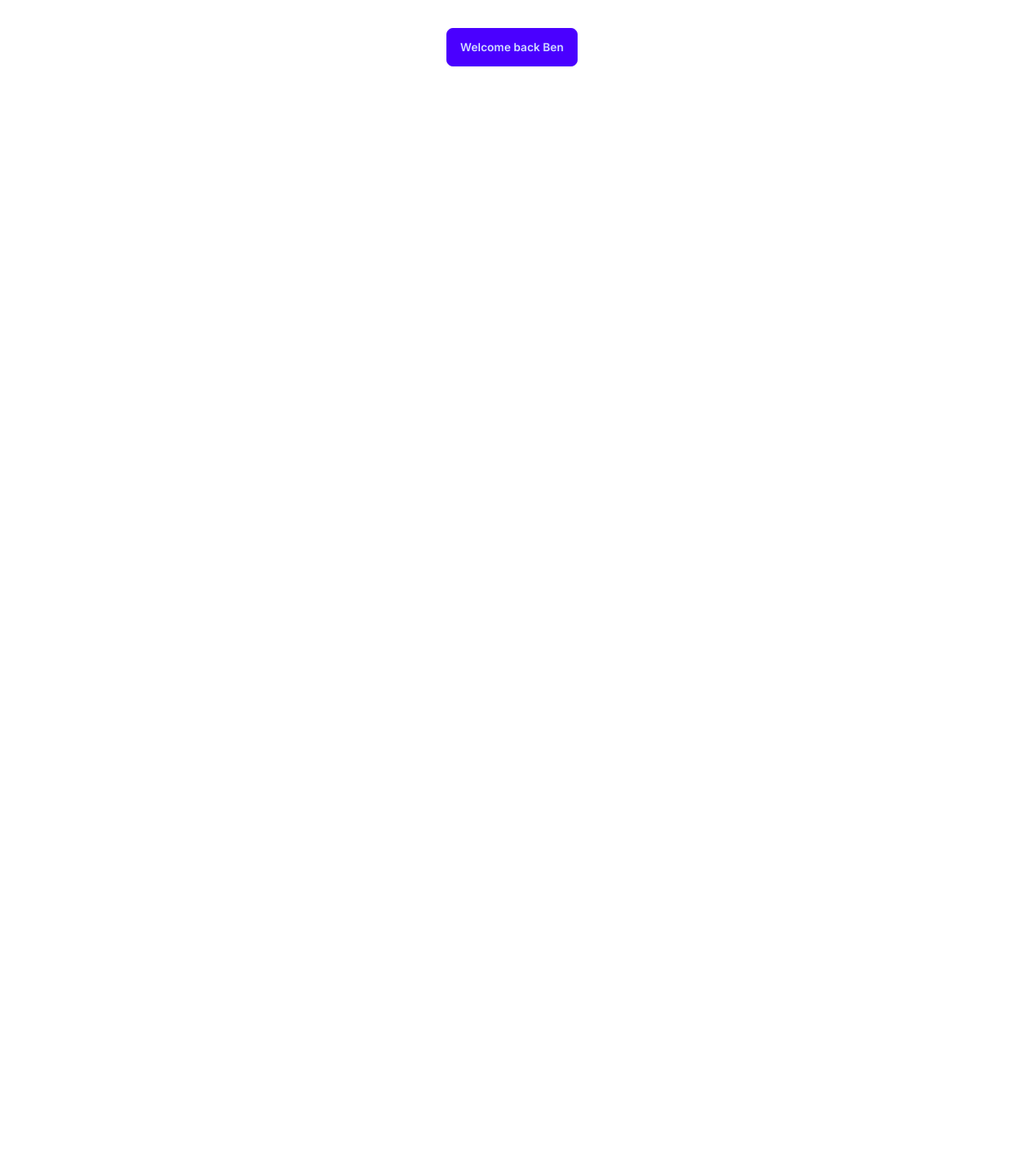
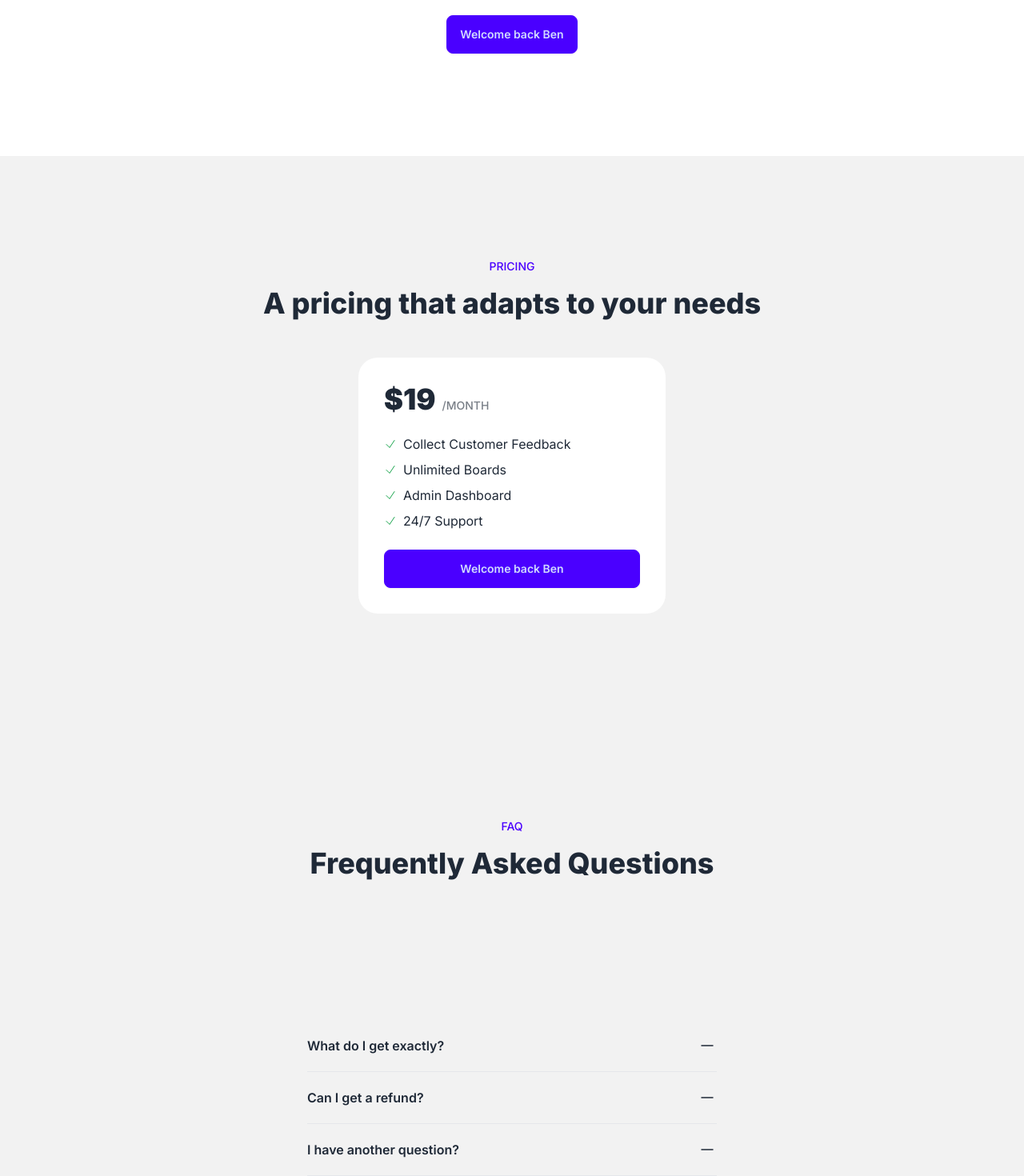
Before and after one commit to brbe571/codeFast, a Next.js app: page / in a window 1280 px wide. Shown: the part 381-1851 px from the top of the page at 80% size. Before the commit the page ends 800 px from the top, so only its background shows below. Built offline with nearby package versions, Linux system fonts and the light colour scheme.

Commit message:
added FAQ

```diff
--- a/app/layout.js
+++ b/app/layout.js
@@ -10,7 +10,7 @@
 
 export default function RootLayout({ children }) {
   return (
-    <html lang="en" data-theme="light">
+    <html lang="en" data-theme="light" className="scroll-smooth">
       <body className={inter.className}>{children}</body>
     </html>
   );
--- a/app/page.js
+++ b/app/page.js
@@ -1,32 +1,94 @@
 import Link from "next/link";
 import ButtonLogin from "@/components/ButtonLogin";
+import ListItem from "@/components/ListItem";
+import FAQListItem from "@/components/FAQListItem";
 
 
 export default function Home() {
   const isLoggedIn = true;
   const name = "Ben";
 
+
+
   return (
     <main>
-        <section className="bg-base-200">
+      {/* HEADER */}
+      <section className="bg-base-200" id="header">
           <div className="bg-base-200 flex justify-between items-center py-2 px-8 max-w-3xl mx-auto">
             <div>CodeFastSaas</div>
             <div className="space-x-4 max-md:hidden">
-              <a className="link link-hover">Pricing</a>
-              <a className="link link-hover">FAQ</a>
+              <a className="link link-hover" href="#pricing">Pricing</a>
+              <a className="link link-hover" href="#FAQ">FAQ</a>
             </div>
             <div>
               <ButtonLogin isLoggedIn={isLoggedIn} name={name} />
             </div>
           </div>
       </section>
-      <section className='text-center py-32 px-8 max-w-3xl mx-auto'>
+      {/* HERO */}
+      <section className='text-center py-32 px-8 max-w-3xl mx-auto' id="hero">
         <h1 className='text-4xl lg:text-5xl font-extrabold mb-6'>Collect Customer feedback to build better products</h1>
         <div className='opacity-90 mb-10'>Create a feedback board in minutes, prioritize features, abd build products your customers will love</div>
 
         <ButtonLogin isLoggedIn={isLoggedIn} name={name} />
 
       </section>
+      {/* PRICING */ }
+      <section className="bg-base-200" id="pricing">
+        <div className="py-32 px-8 max-w-3xl mx-auto">
+          <p className="text-sm uppercase font-medium text-center text-primary mb-4">Pricing</p>
+          <h2 className="text-3xl lg:text-4xl font-extrabold mb-12 text-center">A pricing that adapts to your needs</h2>
+
+
+          <div className="p-8 bg-base-100 w-96 rounded-3xl mx-auto space-y-6">
+            <div className="flex gap-2 items-baseline">
+              <div className="font-black text-4xl">$19</div>
+              <div className="uppercase text-sm font-medium opacity-60">/month</div>
+            </div>
+
+            <ul className="space-y-2">
+              <ListItem>Collect Customer Feedback</ListItem>
+              <ListItem>Unlimited Boards</ListItem>
+              <ListItem>Admin Dashboard</ListItem>
+              <ListItem>24/7 Support</ListItem>
+            </ul>
+
+
+            <ButtonLogin isLoggedIn={isLoggedIn} name={name} extraStyle="w-full" />
+
+          </div>
+        </div>
+      </section>
+
+      {/* FAQ */}
+      <section className="bg-base-200" id="FAQ">
+        <div className="py-32 px-8 max-w-3xl mx-auto">
+          <p className="text-sm uppercase font-medium text-center text-primary mb-4">FAQ</p>
+          <h2 className="text-3xl lg:text-4xl font-extrabold mb-12 text-center">Frequently Asked Questions</h2>
+        </div>
+
+        <ul className="max-w-lg mx-auto">
+          {[
+            {
+              question: "What do I get exactly?",
+              answer: "Lorem Ipsum"
+            },
+            {
+              question: "Can I get a refund?",
+              answer: "Lorem Ipsum"
+            },
+            {
+              question: "I have another question?",
+              answer: "Lorem Ipsum"
+            }
+          ].map((qa) => (
+            <FAQListItem key={qa.question} qa={qa} />
+          ))}
+        </ul>
+      </section>
+
+
+
     </main>
   );
 }
--- a/components/ButtonLogin.js
+++ b/components/ButtonLogin.js
@@ -1,9 +1,9 @@
 import Link from "next/link";
 
-const ButtonLogin = ({ isLoggedIn, name }) => {
+const ButtonLogin = ({ isLoggedIn, name, extraStyle }) => {
     if (isLoggedIn) {
-        return <Link href="/dashboard">
-                <button className='btn btn-primary rounded-lg p-4 mb-4'>Welcome back {name}</button>
+        return <Link href="/dashboard" className={`btn btn-primary ${extraStyle ? extraStyle : ""}`}>
+                Welcome back {name}
             </Link>;
     }
 
--- /dev/null
+++ b/components/FAQListItem.js
@@ -0,0 +1,40 @@
+"use client"
+
+import { useState } from "react";
+
+const FAQListItem = ({ qa }) => {
+    {/* Set isOpen to false by default */}
+    const [isOpen, setIsOpen] = useState(false)
+
+    return (
+        <li key={qa.question}>
+            {/* 1. Question clickable onClick true becomes false and vice versa*/}
+            <button className="py-5 font-semibold border-b w-full text-left flex items-centre justify-between" onClick={() => {setIsOpen(!isOpen)}}>
+                <p>{qa.question}</p>
+                {isOpen ? (
+                    <svg
+                        xmlns="http://www.w3.org/2000/svg" fill="none"
+                        viewBox="0 0 24 24" strokeWidth={1.5} stroke="currentColor"
+                        className="size-6">
+                        <path
+                            strokeLinecap="round" strokeLinejoin="round"
+                            d="M12 4.5v15m7.5-7.5h-15" />
+                    </svg>
+                ) : (
+                    <svg
+                        xmlns="http://www.w3.org/2000/svg" fill="none"
+                        viewBox="0 0 24 24" strokeWidth={1.5} stroke="currentColor"
+                        className="size-6">
+                        <path strokeLinecap="round" strokeLinejoin="round"
+                        d="M5 12h14" />
+                    </svg>
+
+                )}
+            </button>
+            {/* 2. Answer if isOpen is true styling is block else hidden*/}
+            <div className={`${isOpen ? "block" : "hidden"} mt-3 mb-6 opacity-90`}>{qa.answer}</div>
+        </li>
+    )
+}
+
+export default FAQListItem;
--- /dev/null
+++ b/components/ListItem.js
@@ -0,0 +1,12 @@
+const ListItem = ({children}) => {
+    return (
+        <li className="flex gap-2 items-center">
+            <svg xmlns="http://www.w3.org/2000/svg" fill="none" viewBox="0 0 24 24" strokeWidth={1.5} stroke="currentColor" className="text-green-600 size-4 ">
+            <path strokeLinecap="round" strokeLinejoin="round" d="m4.5 12.75 6 6 9-13.5" />
+            </svg>
+        {children}
+        </li>
+    );
+};
+
+export default ListItem;
```
Also changed, not shown: .eslintrc.json.
